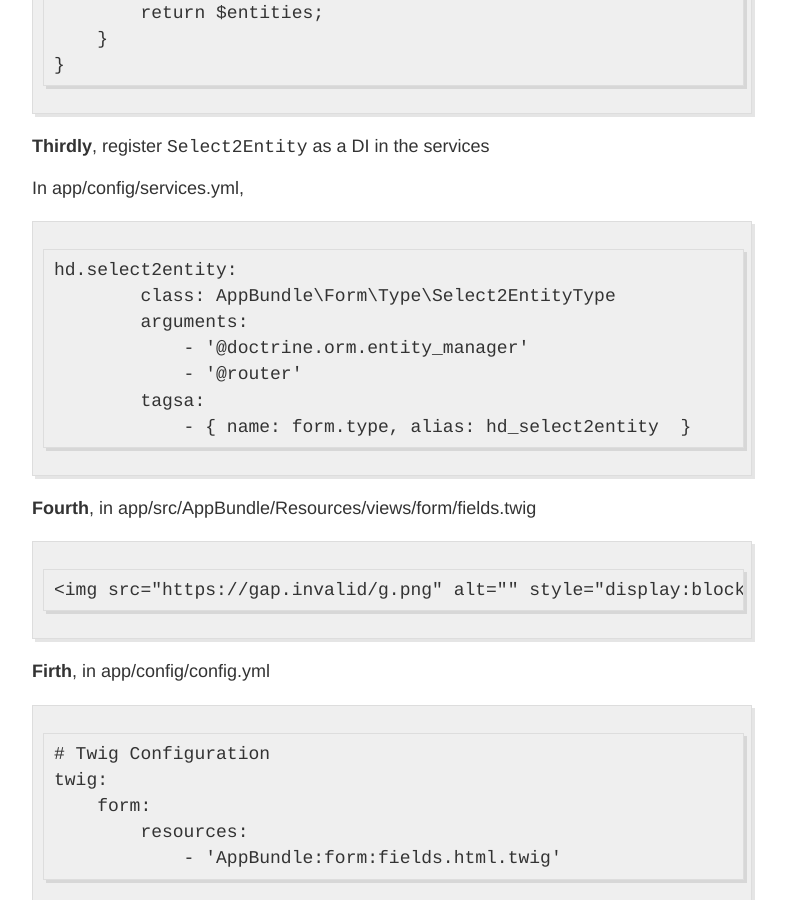
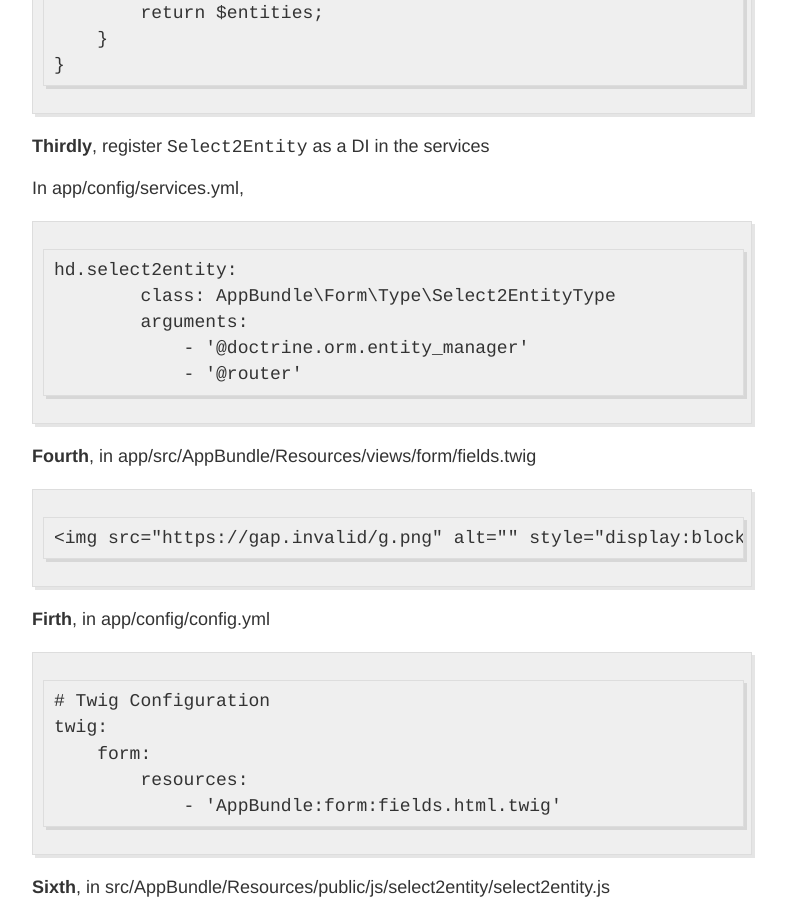
Before and after one commit to ngocongcan/ngocongcan.github.io, a Jekyll site: the page built from _posts/2019-03-10-Select2-Entity-In_Symfony-2.md, in a window 1280 px wide and 900 px high, scrolled down 7537 px. Shown: the whole window, without its empty margins (248-1034 px from the left). Built offline with Jekyll 4.4.1, drawn with Linux system fonts in a browser that asks for light colours; our own code applies the rules of GitHub Pages for plain Markdown files.

Commit message:
Fix synxtax error

```diff
--- a/_posts/2019-03-10-Select2-Entity-In_Symfony-2.md
+++ b/_posts/2019-03-10-Select2-Entity-In_Symfony-2.md
@@ -275,8 +275,6 @@ In app/config/services.yml,
             arguments:
                 - '@doctrine.orm.entity_manager'
                 - '@router'
-            tagsa:
-                - { name: form.type, alias: hd_select2entity  }
 
 **Fourth**, in app/src/AppBundle/Resources/views/form/fields.twig
 
```
